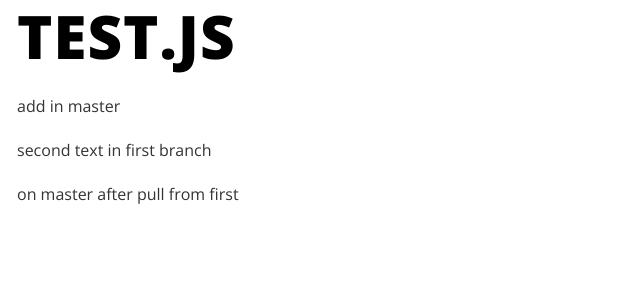
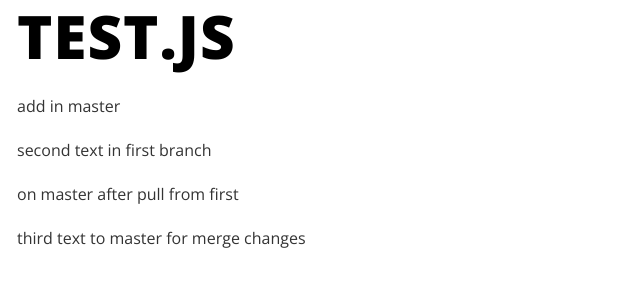
Before and after one commit to manson413/test-vscode, a website: page src/test.html in a window 1280 px wide. Shown: the whole page, without its empty margins (0-640 px from the left). Drawn offline with nearby package versions, Linux system fonts and the light colour scheme; files that its build step writes are made by us from their sources.

Commit message:
master changes for testing merge

```diff
--- a/src/test.html
+++ b/src/test.html
@@ -5,6 +5,7 @@
     <p>add in master</p>
     <p>second text in first branch</p>
     <p>on master after pull from first</p>
+    <p>third text to master for merge changes</p>
 </div>
 
 //= html_parts/head.html
```
